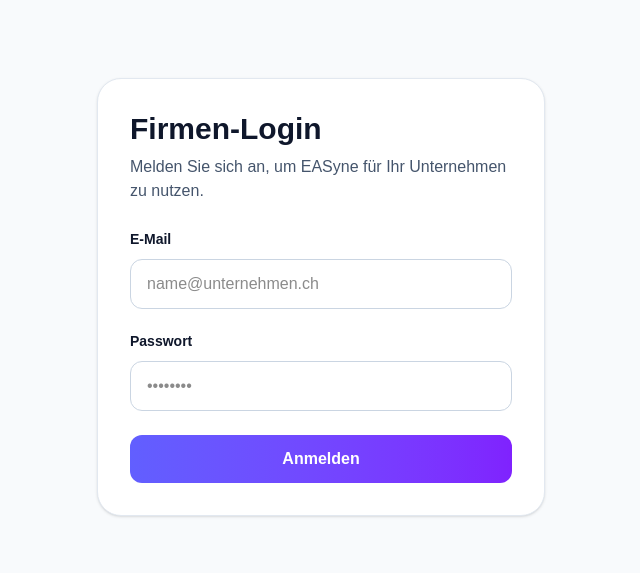
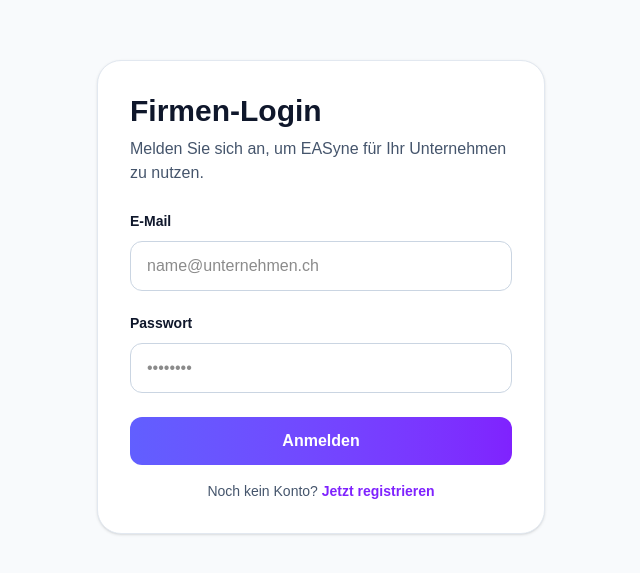
Before and after one commit to EASyne/easyne, a Next.js app: page /login in a window 1280 px wide. Shown: the part 103-676 px from the top of the page, without its empty margins (319-959 px from the left). Built offline with nearby package versions, Linux system fonts and the light colour scheme; no server answers.

Commit message:
Add registration link to login

```diff
--- a/app/login/page.tsx
+++ b/app/login/page.tsx
@@ -61,6 +61,15 @@
 >
   Anmelden
 </button>
+<p className="mt-4 text-center text-sm text-slate-600">
+  Noch kein Konto?{" "}
+  <a
+    href="/registrieren"
+    className="font-semibold text-violet-600 hover:underline"
+  >
+    Jetzt registrieren
+  </a>
+</p>
 </div>
     </main>
   );
```
